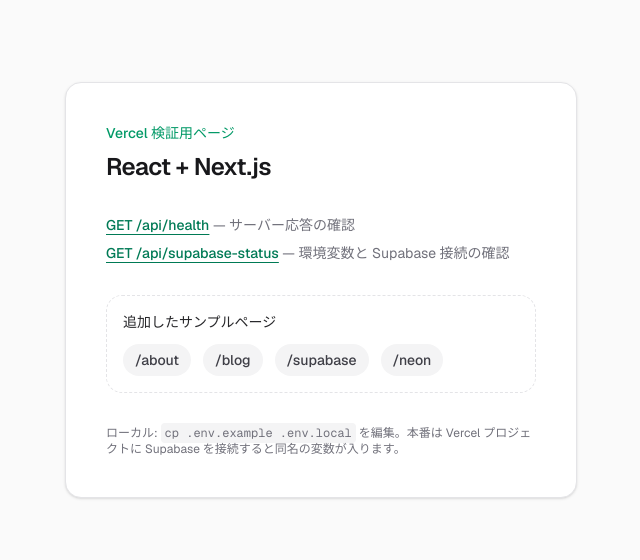
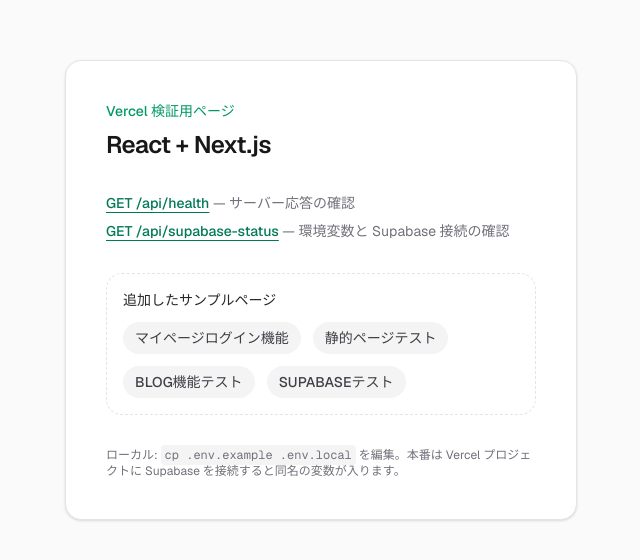
Before and after one commit to asakura0729/vercel_test, a Next.js app: page / in a window 1280 px wide. Shown: the part 110-670 px from the top of the page, without its empty margins (319-959 px from the left). Built offline with nearby package versions, Linux system fonts and the light colour scheme.

Commit message:
テキスト・文章追加

```diff
--- a/src/app/mypage/login/page.tsx
+++ b/src/app/mypage/login/page.tsx
@@ -21,8 +21,13 @@
           </p>
           <h1 className="text-2xl font-semibold tracking-tight">ログイン</h1>
           <p className="text-sm text-zinc-600">
-            Supabase Authentication（メールアドレス・パスワード）でサインインします。
+            Supabase Authentication（メールアドレス・パスワード）でサインインします。<br />
           </p>
+          <div className="border p-2 mt-[1rem]">
+            <p className="text-sm text-zinc-600">
+              メールアドレス：y-asakura@lab-unlimited.com<br />パスワード：testtest
+            </p>
+          </div>
         </div>
         <div className="flex flex-col gap-6">
           <LoginForm />
--- a/src/app/page.tsx
+++ b/src/app/page.tsx
@@ -42,27 +42,27 @@
           <div className="mt-3 flex flex-wrap gap-3 text-sm">
             <Link
               className="rounded-full bg-zinc-100 px-3 py-1.5 font-medium text-zinc-700 transition hover:bg-zinc-200 dark:bg-zinc-800 dark:text-zinc-200 dark:hover:bg-zinc-700"
+              href="/mypage/login"
+            >
+              マイページログイン機能
+            </Link>
+            <Link
+              className="rounded-full bg-zinc-100 px-3 py-1.5 font-medium text-zinc-700 transition hover:bg-zinc-200 dark:bg-zinc-800 dark:text-zinc-200 dark:hover:bg-zinc-700"
               href="/about"
             >
-              /about
+              静的ページテスト
             </Link>
             <Link
               className="rounded-full bg-zinc-100 px-3 py-1.5 font-medium text-zinc-700 transition hover:bg-zinc-200 dark:bg-zinc-800 dark:text-zinc-200 dark:hover:bg-zinc-700"
               href="/blog"
             >
-              /blog
+              BLOG機能テスト
             </Link>
             <Link
               className="rounded-full bg-zinc-100 px-3 py-1.5 font-medium text-zinc-700 transition hover:bg-zinc-200 dark:bg-zinc-800 dark:text-zinc-200 dark:hover:bg-zinc-700"
               href="/supabase"
             >
-              /supabase
-            </Link>
-            <Link
-              className="rounded-full bg-zinc-100 px-3 py-1.5 font-medium text-zinc-700 transition hover:bg-zinc-200 dark:bg-zinc-800 dark:text-zinc-200 dark:hover:bg-zinc-700"
-              href="/neon"
-            >
-              /neon
+              SUPABASEテスト
             </Link>
           </div>
         </div>
```
